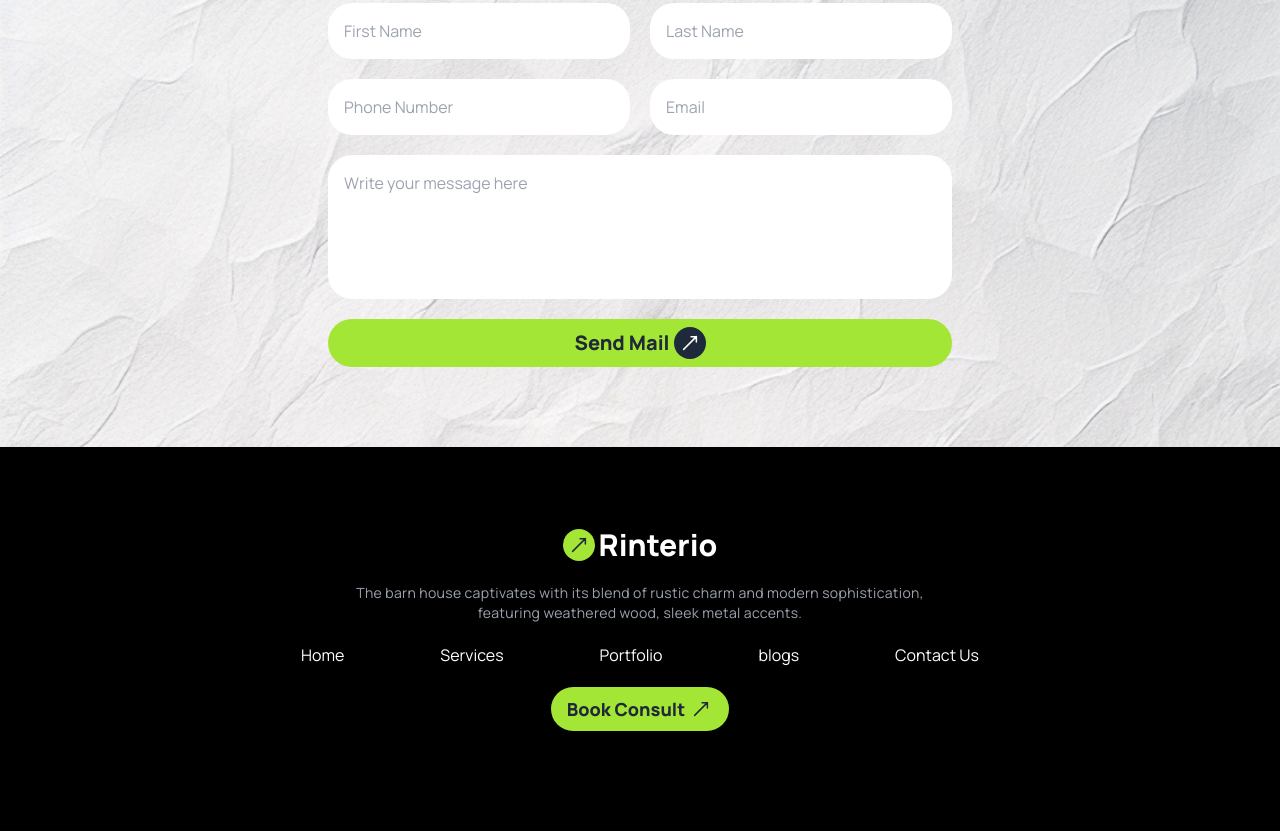
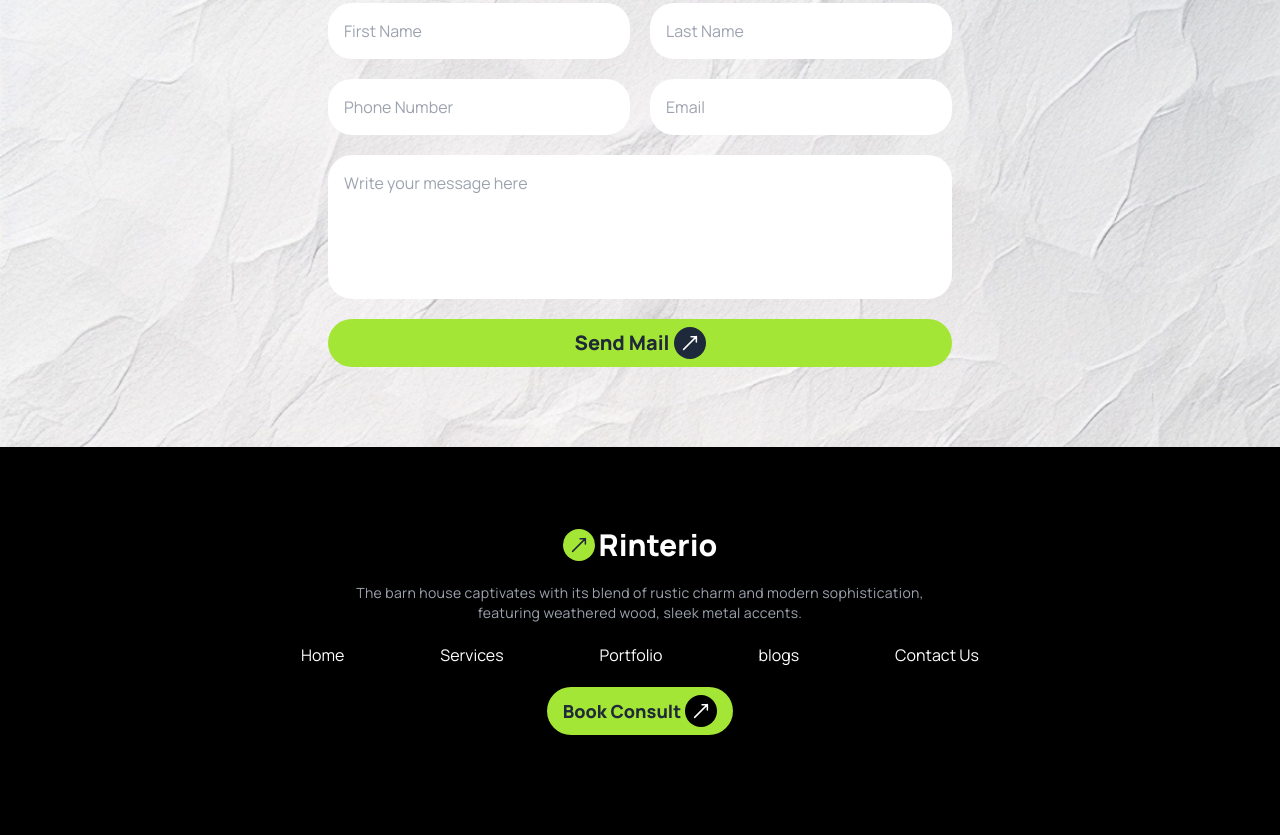
Before and after one commit to Apurbo-Knight/Assignment--03, a plain HTML site: page index.html in a window 1280 px wide. Shown: the part 4290-5125 px from the top of the page. Drawn offline with nearby package versions, Linux system fonts and the light colour scheme.

Commit message:
style added to footer button

```diff
--- a/index.html
+++ b/index.html
@@ -410,7 +410,7 @@
             <button class="w-11/12 md:w-auto mb-5 ">
                 <div class="flex items-center justify-center gap-1 bg-lime-400 py-2 px-4 rounded-3xl text-center">
                     <p class="font-extrabold text-lg">Book Consult</p>
-                    <div class="bg-lime-400 rounded-full">
+                    <div class="bg-black rounded-full p-1 text-white">
                         <svg xmlns="http://www.w3.org/2000/svg" fill="none" viewBox="0 0 24 24" stroke-width="1.5" stroke="currentColor" class="size-6 rotate-45">
                             <path stroke-linecap="round" stroke-linejoin="round" d="M8.25 6.75 12 3m0 0 3.75 3.75M12 3v18" />
                         </svg>
```
